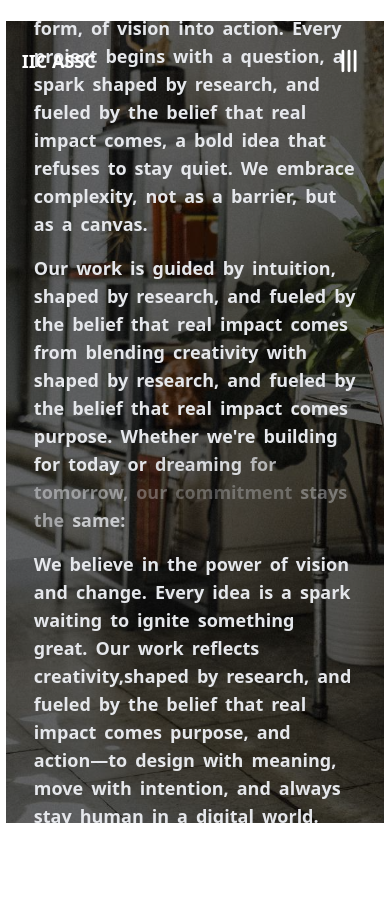
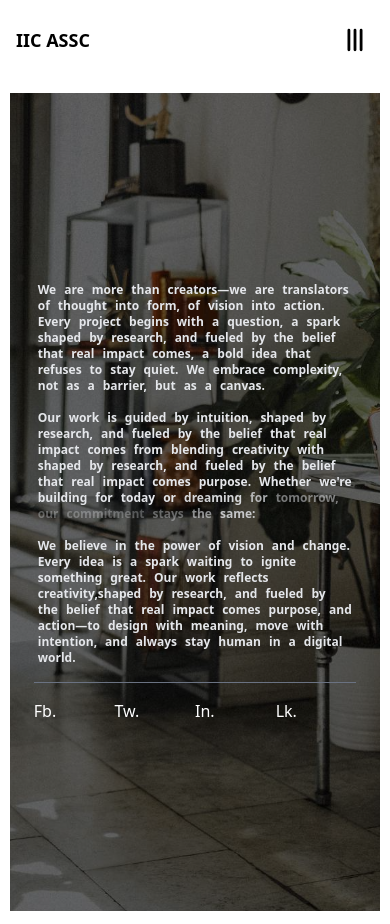
Before and after one commit to Olawoyin1/IIC-ASSOCIATION, a React (Vite) app: page /about in a window 390 px wide. Before the commit the page ends 844 px from the top, so only its background shows below. Built offline with nearby package versions, Linux system fonts and the light colour scheme.

Commit message:
about page

```diff
--- a/src/components/Navbar.tsx
+++ b/src/components/Navbar.tsx
@@ -148,7 +148,7 @@ const Navbar = () => {
               <GrClose color="#ffffff" />
             </div>
 
-            <div className="absolute  border-t border-gray-600 pt-9 list-none bottom-10 left-0 w-full  ">
+            <div className="absolute hidden md:block  border-t border-gray-600 pt-9 list-none bottom-10 left-0 w-full  ">
               <div className="max-w-5xl mx-auto flex-col md:flex-row gap-3 flex justify-between items-center">
               <div className="flex text-white gap-3 ">
                   <li className="w-12 h-12  transition rounded-full border border-gray-600 hover:border-gray-100"><a className="w-full h-full flex items-center justify-center " href=""><FaPinterestP /> </a></li>
--- a/src/pages/About.tsx
+++ b/src/pages/About.tsx
@@ -77,8 +77,13 @@ const About = () => {
   }, []);
 
   return (
-    <main className="relative w-full mx-auto h-screen  z-20 flex items-center justify-center bg-white py-10 overflow-hidden">
-    <section className="relative  flex w-[97vw] h-[95vh] items-center overflow-hidden">
+
+    <>
+            <Navbar />
+
+    <main className="relative w-full mx-auto h-screen top-[80px] z-20 flex items-center justify-center bg-white py-10 overflow-hidden">
+
+    <section className="relative flex w-[95vw] h-[97vh] md:w-[97vw] md:h-[95vh] items-center overflow-hidden">
       {/* Background Zoom Image */}
       <div className="absolute inset-0 z-0">
         {images.map((img, index) => (
@@ -98,7 +103,7 @@ const About = () => {
       </div>
 
       {/* Navbar */}
-      <div className=" text-white z-20">
+      <div className="hidden md:flex text-white z-20">
         <Navbar />
       </div>
 
@@ -111,7 +116,7 @@ const About = () => {
           return (
             <motion.div
               key={lineIndex}
-              className="text-lg  font-semibold mb-4 text-start text-gray-200"
+              className="text-xs md:text-lg  font-semibold mb-4 text-start text-gray-200"
             >
               {words.map((word, wordIndex) => (
                 <motion.span
@@ -139,6 +144,8 @@ const About = () => {
       </div>
     </section>
     </main>
+
+    </>
   );
 };
 
```
